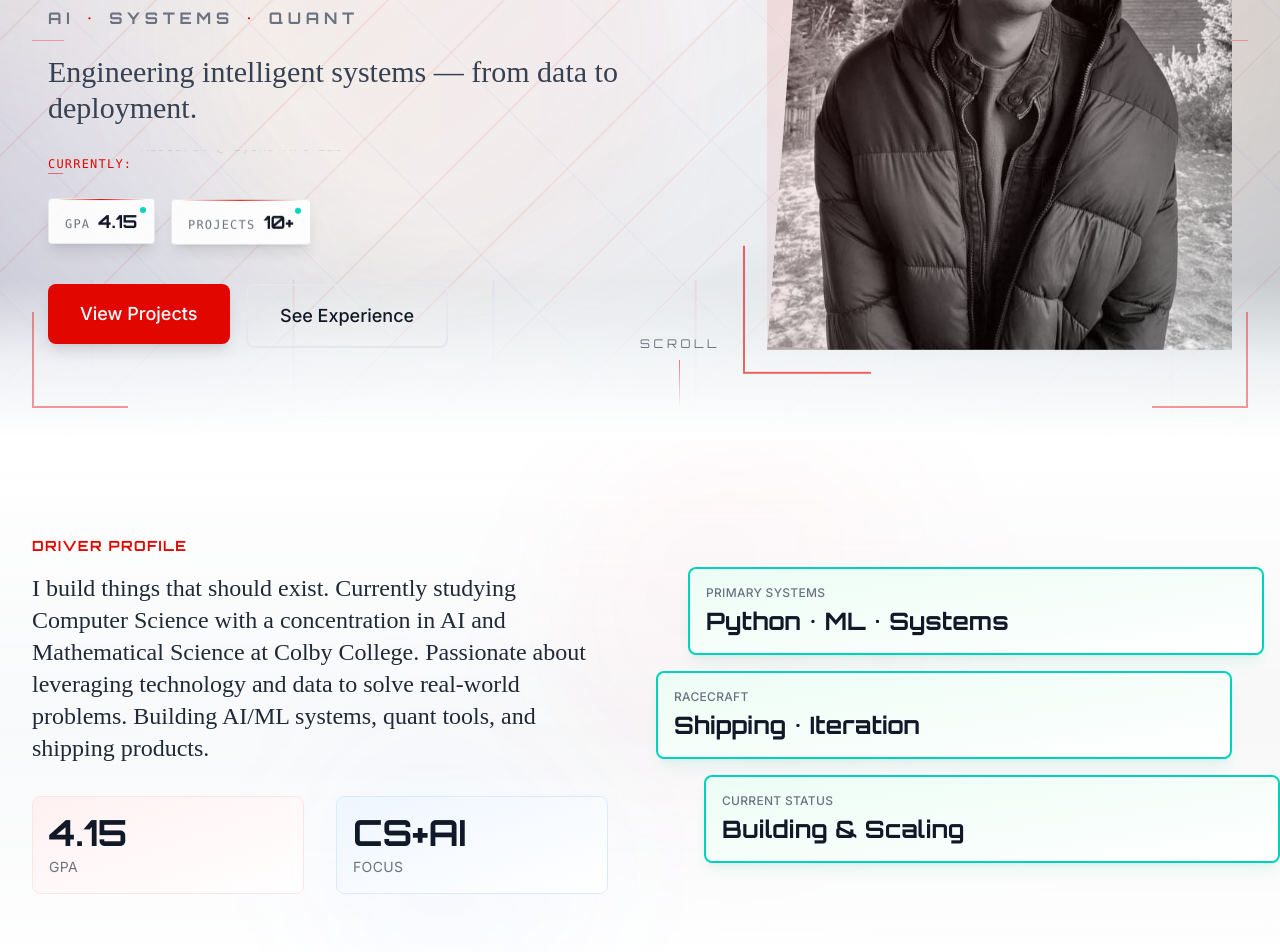
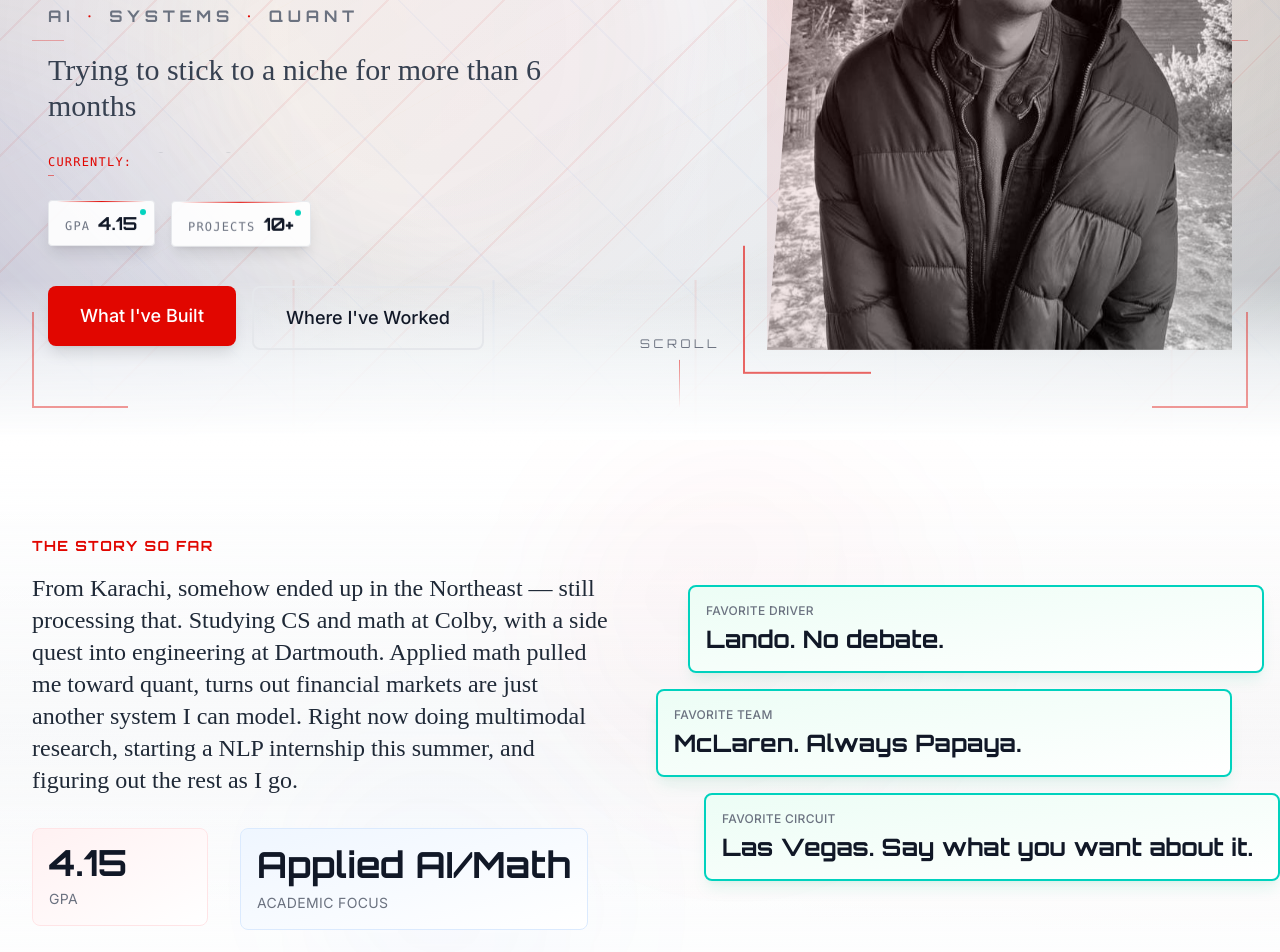
Before and after one commit to Muneeb-ii/Muneeb-ii.github.io, a React (Vite) app: page / in a window 1280 px wide. Shown: the part 360-1312 px from the top of the page. Built offline with nearby package versions, Linux system fonts and the light colour scheme.

Commit message:
Update copy, hero ticker layout, and homepage stats
Revise site copy and tweak UI

```diff
--- a/src/components/hero/Hero.tsx
+++ b/src/components/hero/Hero.tsx
@@ -31,10 +31,10 @@ export function Hero() {
 
     // Status ticker items
     const statusItems = [
-        'CS (AI) + Mathematical Science @ Colby',
-        'Research @ Lyons Art Lab',
-        'Building ML & Quant Systems',
-        'Shipping Products That Work',
+        'CS (AI) + Math @ Colby',
+        'Engineering @ Dartmouth',
+        'Research @ HUMANE Lab',
+        'ML Intern @ Prospector',
     ];
 
     // Floating stats data
@@ -199,7 +199,7 @@ export function Hero() {
                         }}
                     >
                         <p className="text-xl md:text-2xl lg:text-3xl font-story text-gray-700 dark:text-gray-300 max-w-xl leading-relaxed">
-                            Engineering intelligent systems — from data to deployment.
+                            Trying to stick to a niche for more than 6 months
                         </p>
                     </motion.div>
 
@@ -228,10 +228,10 @@ export function Hero() {
                         }}
                     >
                         <Button to={routes.projects} variant="primary" className="text-base md:text-lg px-6 md:px-8 py-3 md:py-4">
-                            View Projects
+                            What I&apos;ve Built
                         </Button>
                         <Button to={routes.experience} variant="outline" className="text-base md:text-lg px-6 md:px-8 py-3 md:py-4">
-                            See Experience
+                            Where I&apos;ve Worked
                         </Button>
                     </motion.div>
                 </div>
--- a/src/components/hero/StatusTicker.tsx
+++ b/src/components/hero/StatusTicker.tsx
@@ -47,7 +47,8 @@ export function StatusTicker({ items, interval = 3000, className = '' }: StatusT
   };
 
   return (
-    <div className={`relative overflow-hidden ${className}`}>
+    <div className={className}>
+      <div className="relative inline-flex items-center overflow-hidden pb-1">
         <span className="text-xs font-mono text-f1-red dark:text-f1-orange uppercase tracking-widest mr-2">
           CURRENTLY:
         </span>
@@ -79,5 +80,6 @@ export function StatusTicker({ items, interval = 3000, className = '' }: StatusT
           />
         )}
       </div>
+    </div>
   );
 }
--- a/src/components/shared/SEO.tsx
+++ b/src/components/shared/SEO.tsx
@@ -9,7 +9,7 @@ interface SEOProps {
 export function SEO({ title, description, path = '' }: SEOProps) {
   const siteTitle = 'Muneeb Azfar Nafees - Portfolio';
   const siteDescription =
-    'Engineering intelligent systems — from data to deployment. CS (AI) + Mathematical Science at Colby College.';
+    'Trying to stick to a niche for more than 6 months. CS (AI) + Mathematical Science at Colby College.';
   const siteUrl = 'https://muneeb-ii.github.io';
 
   const fullTitle = title ? `${title} | ${siteTitle}` : siteTitle;
--- a/src/data/content.ts
+++ b/src/data/content.ts
@@ -5,8 +5,8 @@ export const content: Content = {
     name: 'Muneeb Azfar Nafees',
     location: 'Waterville, ME',
     origin: 'originally Karachi',
-    headline: 'Engineering intelligent systems — from data to deployment.',
-    bio: 'I build things that should exist. Currently studying Computer Science with a concentration in AI and Mathematical Science at Colby College. Passionate about leveraging technology and data to solve real-world problems. Building AI/ML systems, quant tools, and shipping products.',
+    headline: 'Trying to stick to a niche for more than 6 months',
+    bio: 'From Karachi, somehow ended up in the Northeast — still processing that. Studying CS and math at Colby, with a side quest into engineering at Dartmouth. Applied math pulled me toward quant, turns out financial markets are just another system I can model. Right now doing multimodal research, starting a NLP internship this summer, and figuring out the rest as I go.',
     links: {
       email: 'mailto:manafe28@colby.edu',
       linkedin: 'https://www.linkedin.com/in/muneebazfarnafees/',
--- a/src/pages/Home.tsx
+++ b/src/pages/Home.tsx
@@ -18,7 +18,7 @@ export function Home() {
     <>
       <SEO
         title="Home"
-        description="Engineering intelligent systems — from data to deployment."
+        description="Trying to stick to a niche for more than 6 months"
         path="/"
       />
       <div className="overflow-x-hidden">
@@ -35,22 +35,22 @@ export function Home() {
           <div className="grid grid-cols-1 md:grid-cols-2 gap-16 items-center relative">
             <ScrollReveal direction="left" delay={0.1}>
               <h2 className="text-sm font-racing font-bold tracking-widest text-f1-red dark:text-f1-orange mb-4 uppercase">
-                Driver Profile
+                The Story So Far
               </h2>
               <p className="text-xl md:text-2xl font-story leading-loose text-gray-800 dark:text-gray-200">
                 {content.personalInfo.bio}
               </p>
-              <div className="mt-8 grid grid-cols-2 gap-8">
+              <div className="mt-8 flex flex-wrap gap-6 md:gap-8">
                 <ScrollReveal direction="up" delay={0.3}>
-                  <div className="bg-gradient-to-br from-rose-50 to-white dark:from-rose-950/30 dark:to-transparent p-4 rounded-lg border border-rose-100 dark:border-rose-900/30">
-                    <h3 className="text-4xl font-racing font-bold text-gray-900 dark:text-white">4.15</h3>
-                    <p className="text-sm text-gray-500 uppercase tracking-wide mt-1">GPA</p>
+                  <div className="w-[11rem] bg-gradient-to-br from-rose-50 to-white dark:from-rose-950/30 dark:to-transparent p-4 rounded-lg border border-rose-100 dark:border-rose-900/30">
+                    <h3 className="text-4xl leading-none font-racing font-bold text-gray-900 dark:text-white">4.15</h3>
+                    <p className="text-sm text-gray-500 uppercase tracking-wide mt-2">GPA</p>
                   </div>
                 </ScrollReveal>
                 <ScrollReveal direction="up" delay={0.4}>
-                  <div className="bg-gradient-to-br from-blue-50 to-white dark:from-blue-950/30 dark:to-transparent p-4 rounded-lg border border-blue-100 dark:border-blue-900/30">
-                    <h3 className="text-4xl font-racing font-bold text-gray-900 dark:text-white">CS+AI</h3>
-                    <p className="text-sm text-gray-500 uppercase tracking-wide mt-1">Focus</p>
+                  <div className="min-w-[16rem] flex-1 bg-gradient-to-br from-blue-50 to-white dark:from-blue-950/30 dark:to-transparent p-4 rounded-lg border border-blue-100 dark:border-blue-900/30">
+                    <h3 className="text-3xl md:text-4xl leading-none font-racing font-bold text-gray-900 dark:text-white whitespace-nowrap">Applied AI/Math</h3>
+                    <p className="text-sm text-gray-500 uppercase tracking-wide mt-2">Academic Focus</p>
                   </div>
                 </ScrollReveal>
               </div>
@@ -60,24 +60,24 @@ export function Home() {
               <StaggerContainer staggerSpeed="slow" className="grid grid-cols-1 gap-4">
                 <StaggerItem direction="right">
                   <TelemetryCard
-                    title="Primary Systems"
-                    value="Python • ML • Systems"
+                    title="Favorite Driver"
+                    value="Lando. No debate."
                     status="good"
                     className="md:translate-x-4"
                   />
                 </StaggerItem>
                 <StaggerItem direction="left">
                   <TelemetryCard
-                    title="Racecraft"
-                    value="Shipping • Iteration"
+                    title="Favorite Team"
+                    value="McLaren. Always Papaya."
                     status="good"
                     className="md:-translate-x-4"
                   />
                 </StaggerItem>
                 <StaggerItem direction="right">
                   <TelemetryCard
-                    title="Current Status"
-                    value="Building & Scaling"
+                    title="Favorite Circuit"
+                    value="Las Vegas. Say what you want about it."
                     status="good"
                     className="md:translate-x-8"
                   />
@@ -100,7 +100,7 @@ export function Home() {
                 THE GARAGE
               </h2>
               <Button to={routes.projects} variant="outline" className="hidden md:inline-flex">
-                View All Specs
+                What I&apos;ve Built
               </Button>
             </ScrollReveal>
 
@@ -113,7 +113,7 @@ export function Home() {
             </StaggerContainer>
             <ScrollReveal direction="up" delay={0.3} className="mt-12 text-center md:hidden">
               <Button to={routes.projects} variant="outline">
-                View All Specs
+                What I&apos;ve Built
               </Button>
             </ScrollReveal>
           </div>
```
Lines whose indentation alone changed are shown as unchanged.
